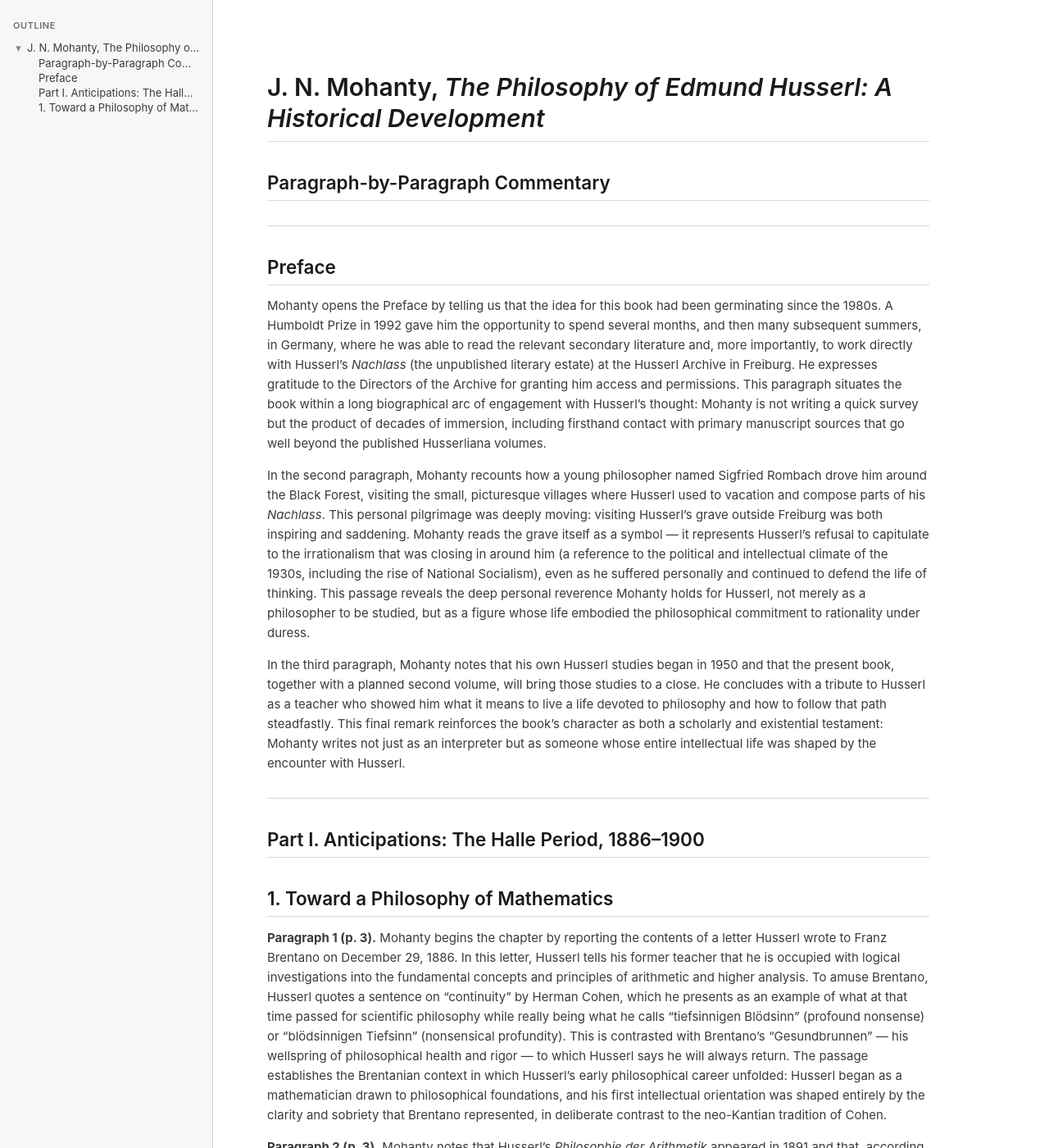
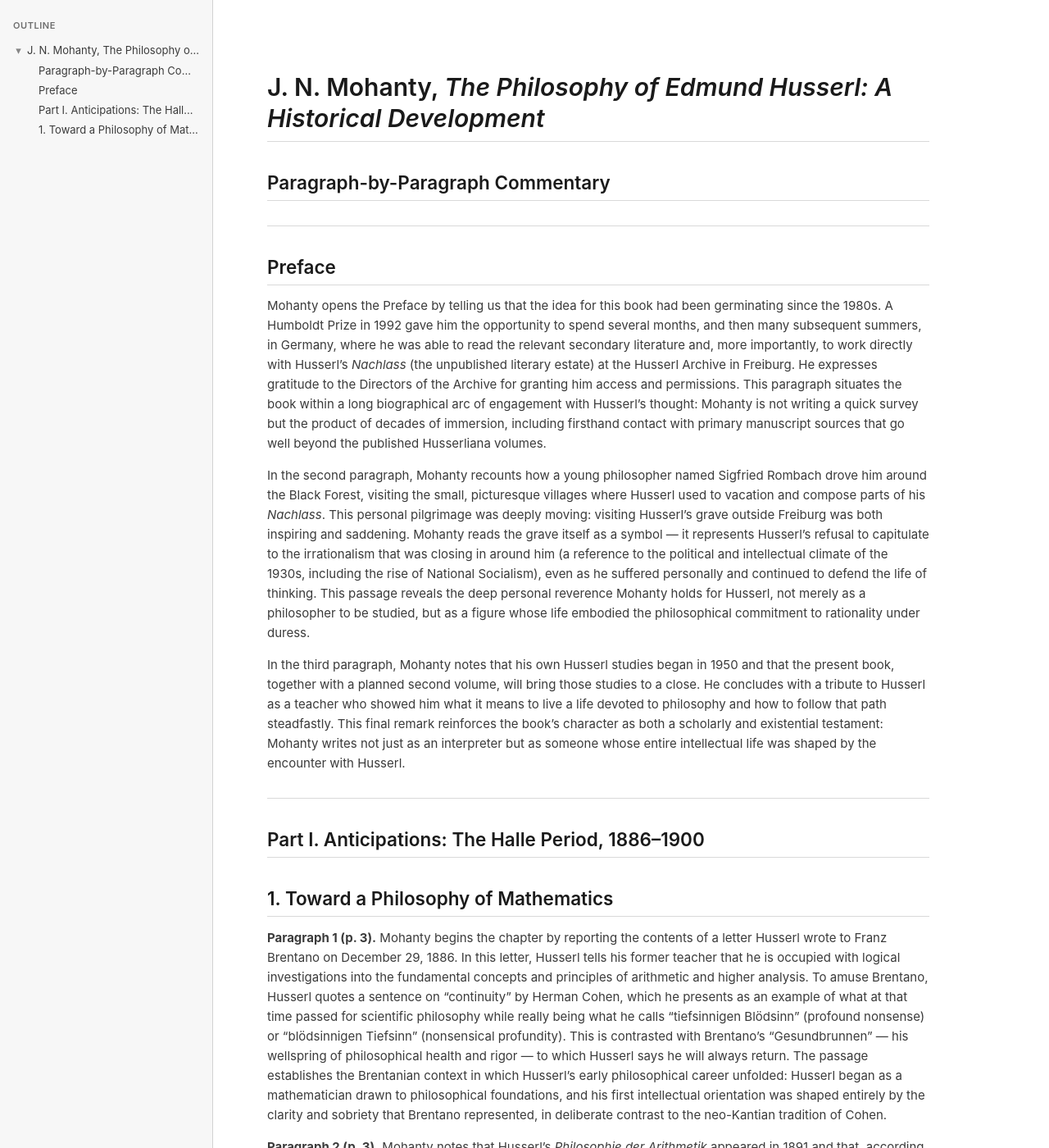
Before and after one commit to faultynode/commentaries, a Jekyll site: the page built from Mohanty Husserl.md, in a window 1280 px wide and 1400 px high. Shown: the whole window at 82% size. Built offline with Jekyll 4.4.1, drawn with Linux system fonts in a browser that asks for light colours.

Commit message:
Add vertical spacing between outline entries
Co-Authored-By: Claude Sonnet 5 <noreply@anthropic.com>

```diff
--- a/assets/css/style.scss
+++ b/assets/css/style.scss
@@ -199,6 +199,7 @@ img {
   align-items: baseline;
   gap: 4px;
   min-width: 0;
+  padding: 3px 0;
 }
 
 .toc-toggle {
```
